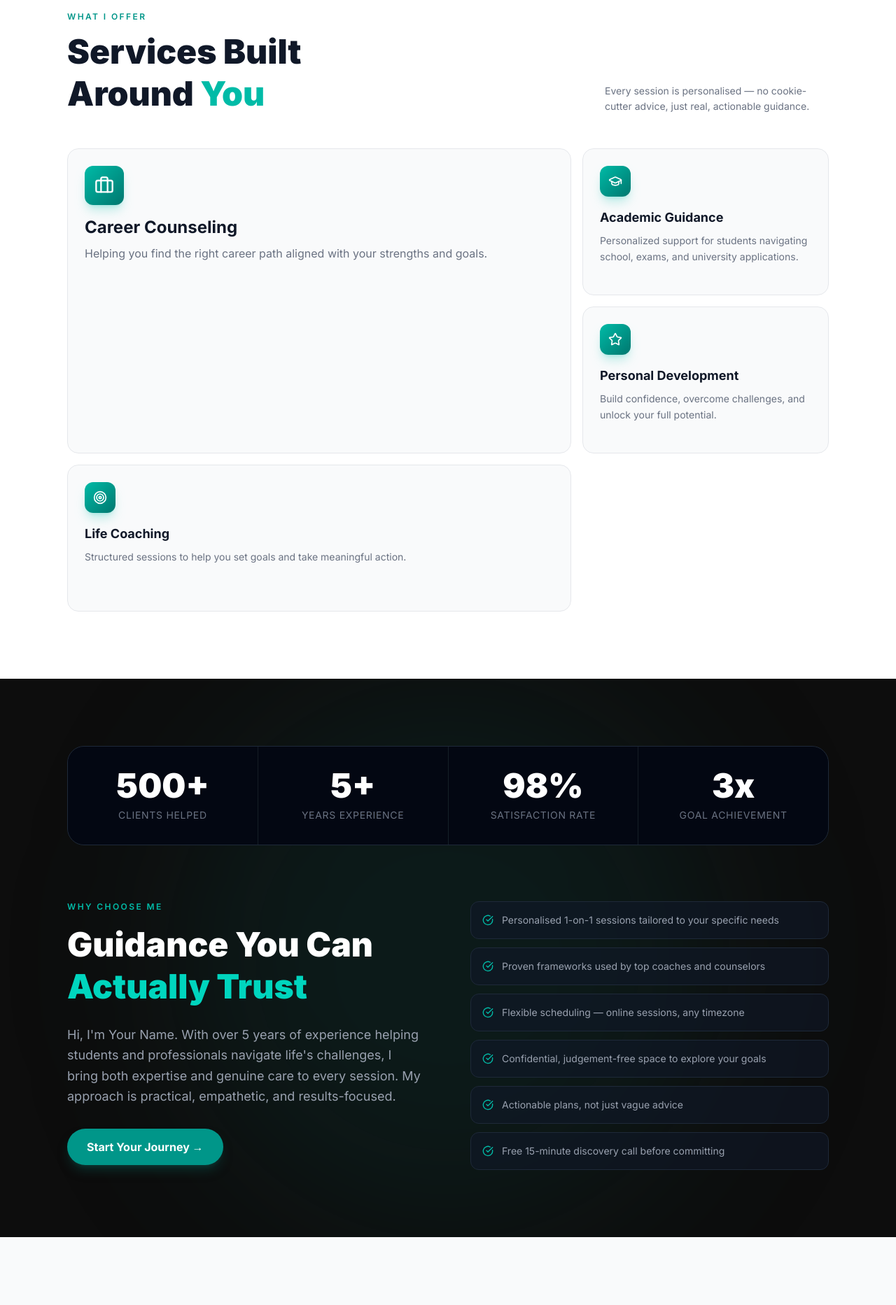
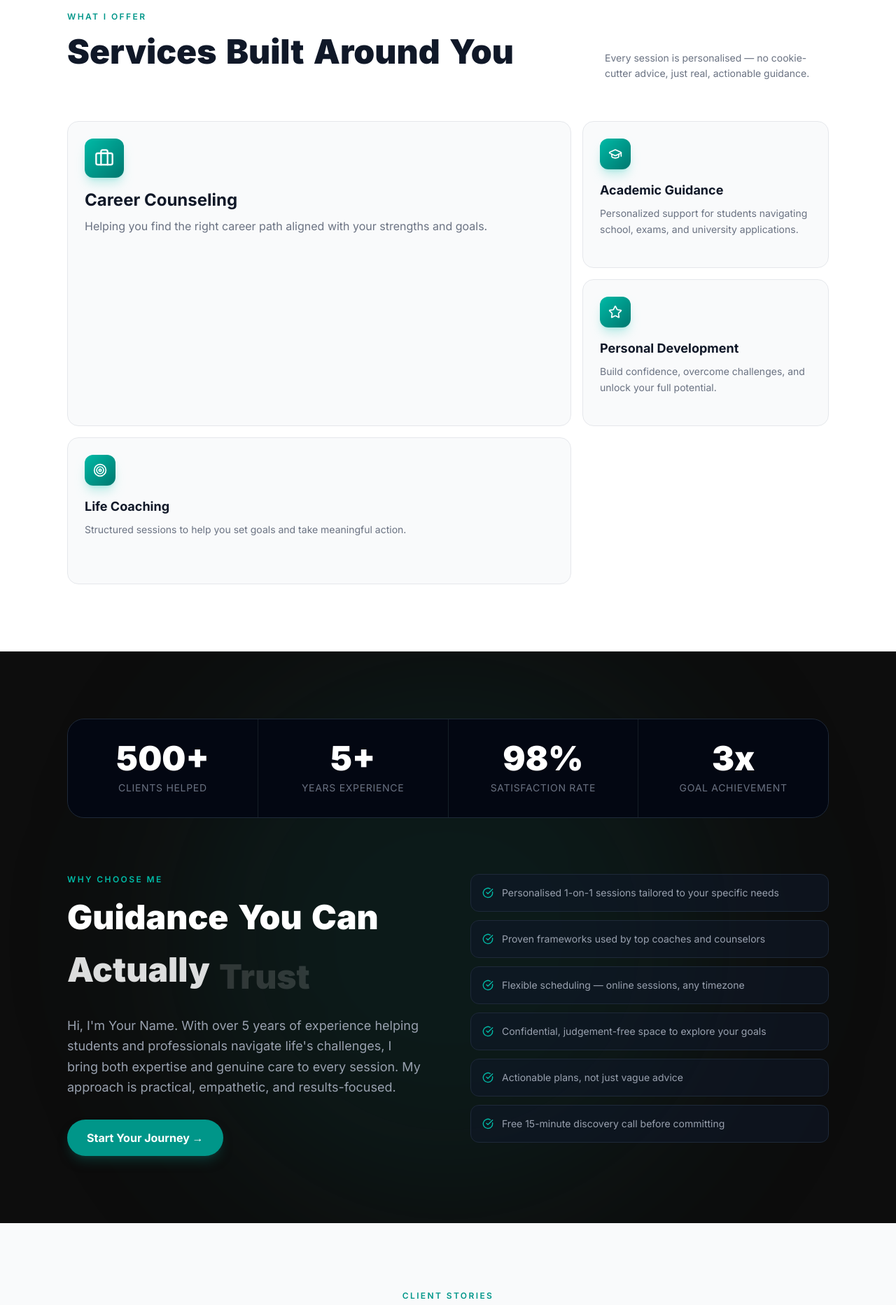
Before and after one commit to YeeFong21/DesDesEduWebsite, a Next.js app: page / in a window 1280 px wide. Shown: the part 880-2745 px from the top of the page at 70% size. Built offline with nearby package versions, Linux system fonts and the light colour scheme.

Commit message:
add scroll reveal animations

```diff
--- a/src/components/Services.tsx
+++ b/src/components/Services.tsx
@@ -4,6 +4,7 @@ import { useRef, useState } from "react";
 import { motion, useMotionValue, useSpring, useTransform } from "framer-motion";
 import { Briefcase, GraduationCap, Star, Target, Sparkles, ArrowUpRight } from "lucide-react";
 import { services } from "@/lib/data";
+import { FadeUp, StaggerContainer, staggerItem, RevealText } from "@/components/ui/RevealText";
 
 const iconMap: Record<string, React.ElementType> = { Briefcase, GraduationCap, Star, Target };
 
@@ -33,7 +34,6 @@ function TiltCard({ children, className = "" }: { children: React.ReactNode; cla
       style={{ rotateX: rotX, rotateY: rotY, transformStyle: "preserve-3d" }}
       className={`relative cursor-default ${className}`}
     >
-      {/* Spotlight */}
       {hovered && (
         <div
           className="pointer-events-none absolute inset-0 z-10 rounded-2xl transition-opacity"
@@ -54,29 +54,36 @@ const bentoConfig = [
 
 export default function Services() {
   return (
-    <section id="services" className="py-24 bg-white dark:bg-[#0d0d0d]">
+    <section id="services" className="py-24 bg-white dark:bg-[#0d0d0d] overflow-hidden">
       <div className="max-w-6xl mx-auto px-4 sm:px-6 lg:px-8">
 
-        {/* Header */}
-        <motion.div
-          initial={{ opacity: 0, y: 20 }}
-          whileInView={{ opacity: 1, y: 0 }}
-          viewport={{ once: true }}
-          className="flex flex-col sm:flex-row sm:items-end justify-between mb-12 gap-4"
+        {/* Header — word-by-word reveal + slide-in subtitle */}
+        <div className="flex flex-col sm:flex-row sm:items-end justify-between mb-14 gap-6">
+          <div>
+            <FadeUp delay={0} distance={40}>
+              <span className="text-xs font-semibold tracking-[0.2em] uppercase text-teal-600 dark:text-teal-400 mb-3 block">
+                What I Offer
+              </span>
+            </FadeUp>
+            <RevealText
+              text="Services Built Around You"
+              as="h2"
+              className="text-3xl sm:text-5xl font-black text-gray-900 dark:text-white leading-tight"
+            />
+          </div>
+          <FadeUp delay={0.2} distance={30} className="max-w-xs">
+            <p className="text-gray-500 dark:text-gray-400 text-sm leading-relaxed">
+              Every session is personalised — no cookie-cutter advice, just real, actionable guidance.
+            </p>
+          </FadeUp>
+        </div>
+
+        {/* Bento grid — staggered card entrance */}
+        <StaggerContainer
+          stagger={0.12}
+          className="grid grid-cols-1 sm:grid-cols-2 lg:grid-cols-3 gap-4 auto-rows-[210px]"
+          style={{ perspective: "1000px" } as React.CSSProperties}
         >
-          <div>
-            <span className="text-xs font-semibold tracking-[0.2em] uppercase text-teal-600 dark:text-teal-400 mb-3 block">What I Offer</span>
-            <h2 className="text-3xl sm:text-5xl font-black text-gray-900 dark:text-white leading-tight">
-              Services Built<br />Around <span className="text-teal-500">You</span>
-            </h2>
-          </div>
-          <p className="text-gray-500 dark:text-gray-400 max-w-xs text-sm leading-relaxed">
-            Every session is personalised — no cookie-cutter advice, just real, actionable guidance.
-          </p>
-        </motion.div>
-
-        {/* Bento grid with 3D tilt */}
-        <div className="grid grid-cols-1 sm:grid-cols-2 lg:grid-cols-3 gap-4 auto-rows-[210px]" style={{ perspective: "1000px" }}>
           {services.map((service, i) => {
             const Icon = iconMap[service.icon] || Star;
             const config = bentoConfig[i] || bentoConfig[0];
@@ -84,18 +91,13 @@ export default function Services() {
             return (
               <motion.div
                 key={service.title}
-                initial={{ opacity: 0, y: 30 }}
-                whileInView={{ opacity: 1, y: 0 }}
-                viewport={{ once: true }}
-                transition={{ duration: 0.5, delay: i * 0.1 }}
+                variants={staggerItem}
                 className={config.span}
               >
                 <TiltCard className="h-full">
                   <div className="h-full rounded-2xl border border-gray-200 dark:border-gray-800 bg-gray-50 dark:bg-gray-900/60 hover:border-teal-300 dark:hover:border-teal-700 transition-colors duration-300 group overflow-hidden">
                     <div className="h-full p-6 flex flex-col justify-between relative">
-                      {/* Gradient shine on hover */}
                       <div className="absolute inset-0 opacity-0 group-hover:opacity-100 transition-opacity duration-500 rounded-2xl bg-gradient-to-br from-teal-50/50 via-transparent to-transparent dark:from-teal-900/10" />
-
                       <div className="relative z-10">
                         <div className={`inline-flex items-center justify-center rounded-xl mb-4 ${config.big ? "w-14 h-14" : "w-11 h-11"} bg-gradient-to-br from-teal-500 to-teal-700 text-white shadow-lg shadow-teal-500/25 group-hover:shadow-teal-500/40 group-hover:scale-110 transition-all duration-300`}>
                           <Icon className={config.big ? "w-7 h-7" : "w-5 h-5"} />
@@ -107,7 +109,6 @@ export default function Services() {
                           {service.description}
                         </p>
                       </div>
-
                       <div className="relative z-10 flex items-center gap-1.5 text-teal-600 dark:text-teal-400 text-sm font-semibold opacity-0 group-hover:opacity-100 translate-y-2 group-hover:translate-y-0 transition-all duration-200 mt-2">
                         <Sparkles className="w-3.5 h-3.5" />
                         Book this service
@@ -119,7 +120,7 @@ export default function Services() {
               </motion.div>
             );
           })}
-        </div>
+        </StaggerContainer>
       </div>
     </section>
   );
--- a/src/components/Testimonials.tsx
+++ b/src/components/Testimonials.tsx
@@ -2,6 +2,7 @@
 
 import { motion } from "framer-motion";
 import { testimonials } from "@/lib/data";
+import { FadeUp, RevealText } from "@/components/ui/RevealText";
 
 function StarRating({ rating }: { rating: number }) {
   return (
@@ -16,13 +17,11 @@ function StarRating({ rating }: { rating: number }) {
 }
 
 const avatarColors = ["from-teal-400 to-teal-700", "from-purple-400 to-purple-700", "from-amber-400 to-amber-600", "from-blue-400 to-blue-700"];
-
-// Duplicate for seamless loop
 const allTestimonials = [...testimonials, ...testimonials, ...testimonials];
 
 function TestimonialCard({ t, i }: { t: typeof testimonials[0]; i: number }) {
   return (
-    <div className="flex-shrink-0 w-[320px] mx-3 bg-white dark:bg-gray-900 rounded-2xl p-6 border border-gray-100 dark:border-gray-800 shadow-sm hover:shadow-md transition-shadow">
+    <div className="flex-shrink-0 w-[320px] mx-3 bg-white dark:bg-gray-900 rounded-2xl p-6 border border-gray-100 dark:border-gray-800 shadow-sm hover:shadow-md hover:-translate-y-1 transition-all duration-300">
       <StarRating rating={t.rating} />
       <p className="mt-3 text-sm text-gray-700 dark:text-gray-300 leading-relaxed">
         &ldquo;{t.text}&rdquo;
@@ -43,25 +42,28 @@ function TestimonialCard({ t, i }: { t: typeof testimonials[0]; i: number }) {
 export default function Testimonials() {
   return (
     <section className="py-24 bg-gray-50 dark:bg-gray-950 overflow-hidden">
-      <div className="max-w-6xl mx-auto px-4 sm:px-6 lg:px-8 mb-12">
-        <motion.div
-          initial={{ opacity: 0, y: 20 }}
-          whileInView={{ opacity: 1, y: 0 }}
-          viewport={{ once: true }}
-          transition={{ duration: 0.6 }}
-          className="text-center"
-        >
-          <span className="text-xs font-semibold tracking-[0.2em] uppercase text-teal-600 dark:text-teal-400 mb-3 block">
-            Client Stories
-          </span>
-          <h2 className="text-3xl sm:text-5xl font-black text-gray-900 dark:text-white">
-            Real Results,<br />
-            <span className="text-teal-500">Real People</span>
-          </h2>
-        </motion.div>
+      {/* Header */}
+      <div className="max-w-6xl mx-auto px-4 sm:px-6 lg:px-8 mb-16">
+        <div className="text-center">
+          <FadeUp delay={0} distance={40}>
+            <span className="text-xs font-semibold tracking-[0.2em] uppercase text-teal-600 dark:text-teal-400 mb-3 block">
+              Client Stories
+            </span>
+          </FadeUp>
+          <RevealText
+            text="Real Results, Real People"
+            as="h2"
+            className="text-3xl sm:text-5xl font-black text-gray-900 dark:text-white"
+          />
+          <FadeUp delay={0.3} distance={30} className="mt-4">
+            <p className="text-gray-500 dark:text-gray-400 text-lg max-w-md mx-auto">
+              Hear from people who have transformed their lives through counseling.
+            </p>
+          </FadeUp>
+        </div>
       </div>
 
-      {/* Marquee row 1 — left to right */}
+      {/* Marquee rows */}
       <div className="relative">
         <div className="absolute left-0 top-0 bottom-0 w-24 bg-gradient-to-r from-gray-50 dark:from-gray-950 to-transparent z-10 pointer-events-none" />
         <div className="absolute right-0 top-0 bottom-0 w-24 bg-gradient-to-l from-gray-50 dark:from-gray-950 to-transparent z-10 pointer-events-none" />
@@ -78,7 +80,6 @@ export default function Testimonials() {
           </motion.div>
         </div>
 
-        {/* Row 2 — right to left (offset) */}
         <div className="flex overflow-hidden">
           <motion.div
             className="flex"
--- a/src/components/WhyUs.tsx
+++ b/src/components/WhyUs.tsx
@@ -4,6 +4,7 @@ import { useEffect, useRef, useState } from "react";
 import { motion, useInView } from "framer-motion";
 import { CheckCircle } from "lucide-react";
 import { siteConfig } from "@/lib/data";
+import { FadeUp, SlideIn, RevealText, StaggerContainer } from "@/components/ui/RevealText";
 
 // Animated number counter
 function Counter({ to, suffix = "" }: { to: number; suffix?: string }) {
@@ -19,21 +20,13 @@ function Counter({ to, suffix = "" }: { to: number; suffix?: string }) {
     const increment = to / (duration / step);
     const timer = setInterval(() => {
       start += increment;
-      if (start >= to) {
-        setCount(to);
-        clearInterval(timer);
-      } else {
-        setCount(Math.floor(start));
-      }
+      if (start >= to) { setCount(to); clearInterval(timer); }
+      else { setCount(Math.floor(start)); }
     }, step);
     return () => clearInterval(timer);
   }, [isInView, to]);
 
-  return (
-    <span ref={ref}>
-      {count}{suffix}
-    </span>
-  );
+  return <span ref={ref}>{count}{suffix}</span>;
 }
 
 const stats = [
@@ -61,15 +54,15 @@ export default function WhyUs() {
 
       <div className="max-w-6xl mx-auto px-4 sm:px-6 lg:px-8 relative z-10">
 
-        {/* Animated stat counters */}
-        <div className="grid grid-cols-2 lg:grid-cols-4 gap-px bg-gray-800/50 rounded-3xl overflow-hidden mb-20 border border-gray-800">
+        {/* Stat counters — each pops in with scale + blur wipe */}
+        <StaggerContainer stagger={0.1} className="grid grid-cols-2 lg:grid-cols-4 gap-px bg-gray-800/50 rounded-3xl overflow-hidden mb-20 border border-gray-800">
           {stats.map(({ to, suffix, label }, i) => (
             <motion.div
               key={label}
-              initial={{ opacity: 0 }}
-              whileInView={{ opacity: 1 }}
-              viewport={{ once: true }}
-              transition={{ delay: i * 0.1 }}
+              variants={{
+                hidden: { opacity: 0, y: 40, scale: 0.85 },
+                visible: { opacity: 1, y: 0, scale: 1, transition: { duration: 0.7, delay: i * 0.08, ease: [0.22, 1, 0.36, 1] } }
+              }}
               className="bg-gray-950 p-8 text-center"
             >
               <p className="text-4xl lg:text-5xl font-black text-white mb-2">
@@ -78,25 +71,22 @@ export default function WhyUs() {
               <p className="text-sm text-gray-500 uppercase tracking-wider">{label}</p>
             </motion.div>
           ))}
-        </div>
+        </StaggerContainer>
 
         {/* About + reasons */}
         <div className="grid lg:grid-cols-2 gap-16 items-start">
 
-          {/* Left */}
-          <motion.div
-            initial={{ opacity: 0, y: 30 }}
-            whileInView={{ opacity: 1, y: 0 }}
-            viewport={{ once: true }}
-            transition={{ duration: 0.6 }}
-          >
+          {/* Left — slides in from left */}
+          <SlideIn from="left">
             <span className="text-xs font-semibold tracking-[0.2em] uppercase text-teal-500 mb-4 block">
               Why Choose Me
             </span>
-            <h2 className="text-4xl sm:text-5xl font-black text-white leading-tight mb-6">
-              Guidance You Can{" "}
-              <span className="text-teal-400">Actually Trust</span>
-            </h2>
+            <RevealText
+              text="Guidance You Can Actually Trust"
+              as="h2"
+              className="text-4xl sm:text-5xl font-black text-white leading-tight mb-6"
+            />
+            <FadeUp delay={0.15} distance={30}>
               <p className="text-gray-400 leading-relaxed mb-8 text-lg">
                 Hi, I&apos;m {siteConfig.name}. With over 5 years of experience helping
                 students and professionals navigate life&apos;s challenges, I bring both
@@ -111,30 +101,27 @@ export default function WhyUs() {
               >
                 Start Your Journey →
               </a>
-          </motion.div>
+            </FadeUp>
+          </SlideIn>
 
-          {/* Right */}
-          <motion.div
-            initial={{ opacity: 0, y: 30 }}
-            whileInView={{ opacity: 1, y: 0 }}
-            viewport={{ once: true }}
-            transition={{ duration: 0.6, delay: 0.2 }}
-            className="flex flex-col gap-3"
-          >
+          {/* Right — reasons slide in from right, staggered */}
+          <SlideIn from="right" delay={0.1}>
+            <div className="flex flex-col gap-3">
               {reasons.map((reason, i) => (
                 <motion.div
                   key={i}
-                initial={{ opacity: 0, x: 20 }}
-                whileInView={{ opacity: 1, x: 0 }}
-                viewport={{ once: true }}
-                transition={{ delay: i * 0.08 }}
+                  initial={{ opacity: 0, x: 40, filter: "blur(4px)" }}
+                  whileInView={{ opacity: 1, x: 0, filter: "blur(0px)" }}
+                  viewport={{ once: true, margin: "-40px" }}
+                  transition={{ delay: i * 0.07, duration: 0.55, ease: [0.22, 1, 0.36, 1] }}
                   className="flex items-start gap-3 p-4 rounded-xl bg-gray-900/60 border border-gray-800 hover:border-teal-800 transition-colors group"
                 >
                   <CheckCircle className="w-4 h-4 text-teal-500 flex-shrink-0 mt-0.5" />
                   <span className="text-sm text-gray-400 group-hover:text-gray-300 transition-colors">{reason}</span>
                 </motion.div>
               ))}
-          </motion.div>
+            </div>
+          </SlideIn>
         </div>
       </div>
     </section>
--- /dev/null
+++ b/src/components/ui/RevealText.tsx
@@ -0,0 +1,178 @@
+"use client";
+
+import { useRef } from "react";
+import { motion, useScroll, useTransform } from "framer-motion";
+
+/**
+ * Word-by-word scroll reveal — each word fades from muted to full colour
+ * as the section scrolls into the viewport, inspired by riotters.com
+ */
+export function RevealText({
+  text,
+  className = "",
+  as: Tag = "h2",
+}: {
+  text: string;
+  className?: string;
+  as?: "h1" | "h2" | "h3" | "p";
+}) {
+  const ref = useRef<HTMLDivElement>(null);
+  const { scrollYProgress } = useScroll({
+    target: ref,
+    offset: ["start 0.9", "start 0.25"],
+  });
+
+  const words = text.split(" ");
+
+  return (
+    <div ref={ref}>
+      <Tag className={className}>
+        {words.map((word, i) => {
+          const start = i / words.length;
+          const end = (i + 1) / words.length;
+          return (
+            <Word key={i} progress={scrollYProgress} range={[start, end]}>
+              {word}
+            </Word>
+          );
+        })}
+      </Tag>
+    </div>
+  );
+}
+
+function Word({
+  children,
+  progress,
+  range,
+}: {
+  children: string;
+  progress: ReturnType<typeof useScroll>["scrollYProgress"];
+  range: [number, number];
+}) {
+  const opacity = useTransform(progress, range, [0.15, 1]);
+  const y = useTransform(progress, range, [12, 0]);
+
+  return (
+    <span className="inline-block mr-[0.28em] overflow-hidden">
+      <motion.span className="inline-block" style={{ opacity, y }}>
+        {children}
+      </motion.span>
+    </span>
+  );
+}
+
+/**
+ * Generic scroll-triggered reveal with big y + scale + blur
+ */
+export function FadeUp({
+  children,
+  delay = 0,
+  duration = 0.7,
+  className = "",
+  distance = 70,
+}: {
+  children: React.ReactNode;
+  delay?: number;
+  duration?: number;
+  className?: string;
+  distance?: number;
+}) {
+  return (
+    <motion.div
+      initial={{ opacity: 0, y: distance, scale: 0.96, filter: "blur(6px)" }}
+      whileInView={{ opacity: 1, y: 0, scale: 1, filter: "blur(0px)" }}
+      viewport={{ once: true, margin: "-80px" }}
+      transition={{ duration, delay, ease: [0.22, 1, 0.36, 1] }}
+      className={className}
+    >
+      {children}
+    </motion.div>
+  );
+}
+
+/**
+ * Slide in from left or right
+ */
+export function SlideIn({
+  children,
+  from = "left",
+  delay = 0,
+  className = "",
+}: {
+  children: React.ReactNode;
+  from?: "left" | "right";
+  delay?: number;
+  className?: string;
+}) {
+  const x = from === "left" ? -60 : 60;
+  return (
+    <motion.div
+      initial={{ opacity: 0, x, filter: "blur(4px)" }}
+      whileInView={{ opacity: 1, x: 0, filter: "blur(0px)" }}
+      viewport={{ once: true, margin: "-60px" }}
+      transition={{ duration: 0.7, delay, ease: [0.22, 1, 0.36, 1] }}
+      className={className}
+    >
+      {children}
+    </motion.div>
+  );
+}
+
+/**
+ * Scale pop — grows from small + fades in (good for cards, CTA blocks)
+ */
+export function ScalePop({
+  children,
+  delay = 0,
+  className = "",
+}: {
+  children: React.ReactNode;
+  delay?: number;
+  className?: string;
+}) {
+  return (
+    <motion.div
+      initial={{ opacity: 0, scale: 0.88, filter: "blur(8px)" }}
+      whileInView={{ opacity: 1, scale: 1, filter: "blur(0px)" }}
+      viewport={{ once: true, margin: "-60px" }}
+      transition={{ duration: 0.8, delay, ease: [0.34, 1.56, 0.64, 1] }}
+      className={className}
+    >
+      {children}
+    </motion.div>
+  );
+}
+
+/**
+ * Staggered container — wraps children that each animate in sequence
+ */
+export function StaggerContainer({
+  children,
+  stagger = 0.1,
+  className = "",
+  style,
+}: {
+  children: React.ReactNode;
+  stagger?: number;
+  className?: string;
+  style?: React.CSSProperties;
+}) {
+  return (
+    <motion.div
+      initial="hidden"
+      whileInView="visible"
+      viewport={{ once: true, margin: "-60px" }}
+      variants={{ visible: { transition: { staggerChildren: stagger } } }}
+      className={className}
+      style={style}
+    >
+      {children}
+    </motion.div>
+  );
+}
+
+export const staggerItem = {
+  hidden: { opacity: 0, y: 60, scale: 0.95, filter: "blur(4px)" },
+  visible: { opacity: 1, y: 0, scale: 1, filter: "blur(0px)", transition: { duration: 0.65, ease: [0.22, 1, 0.36, 1] } },
+};
```
Also changed, not shown: src/components/CTA.tsx (+40 -18 lines), src/components/FAQ.tsx (+19 -17 lines), src/components/Footer.tsx (+31 -38 lines), src/lib/data.ts (line endings or trailing spaces), 1 other file (tests, documents, lock files or other folders). Lines whose indentation alone changed are shown as unchanged.
